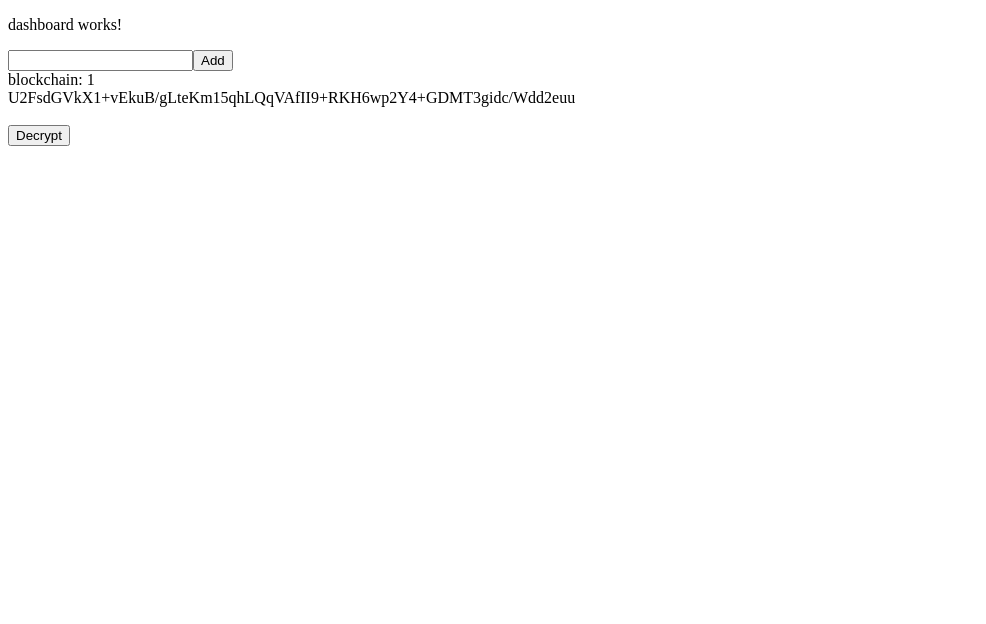
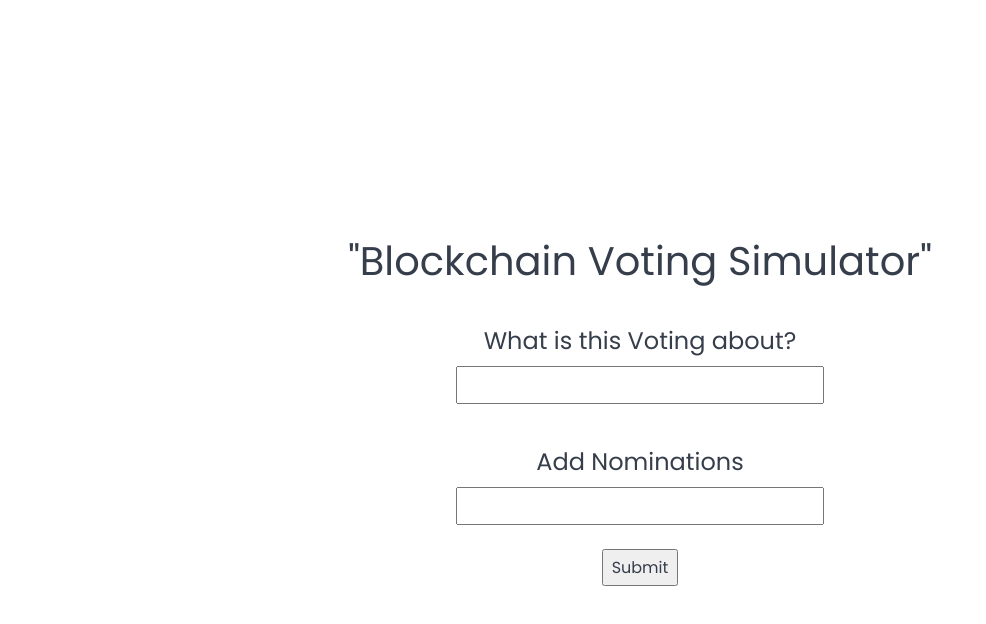
Before and after one commit to RahulPandya25/Blockchain-Online-Voting-System, an Angular app: page / in a window 1280 px wide. Shown: the top 624 px of the page, without its empty margins (0-986 px from the left). Built offline with nearby package versions, Linux system fonts and the light colour scheme.

Commit message:
updates dashboard

```diff
--- a/package.json
+++ b/package.json
@@ -24,6 +24,7 @@
     "crypto-js": "^4.0.0",
     "debug": "^4.3.1",
     "express": "^4.17.1",
+    "lodash": "^4.17.20",
     "rxjs": "~6.5.4",
     "socket.io": "^3.0.3",
     "tslib": "^1.10.0",
--- a/src/components/dashboard/dashboard.component.html
+++ b/src/components/dashboard/dashboard.component.html
@@ -1,4 +1,4 @@
-<p>dashboard works!</p>
+<!-- <p>dashboard works!</p>
 
 <input type="text" name="data" id="data" #textbox />
 
@@ -17,4 +17,46 @@ blockchain: {{ blockChain.blockchain.length }}
 
 <div class="block" *ngFor="let data of data">
   {{ data }}
+</div> -->
+<div class="main">
+  <div class="title">"Blockchain Voting Simulator"</div>
+
+  <div class="section">
+    <div class="label about">What is this Voting about?</div>
+    <input
+      type="text"
+      name="voting-about"
+      id="voting-about"
+      #textbox
+      required
+    />
+  </div>
+  <div class="section">
+    <div class="label nomination">Add Nominations</div>
+    <input
+      type="text"
+      name="nominations"
+      id="nominations"
+      (keyup.enter)="addTag($event)"
+    />
+    <div class="tag-bubbles" *ngIf="currentTags.length > 0">
+      <div class="tag" *ngFor="let t of currentTags">
+        <span class="tag-label">
+          {{ t }}
+        </span>
+        <span class="cross" (click)="removeTag(t)"
+          ><i class="fa fa-times" aria-hidden="true"></i
+        ></span>
+      </div>
+    </div>
+  </div>
+
+  <div *ngIf="showErrorMessage" class="errorMsg">
+    <span class="msg">{{ errorMessage }}</span>
+    <button class="closeMsg" (click)="showErrorMessage = !showErrorMessage">
+      x
+    </button>
+  </div>
+
+  <button class="submit" (click)="submit(textbox.value)">Submit</button>
 </div>
--- a/src/components/dashboard/dashboard.component.scss
+++ b/src/components/dashboard/dashboard.component.scss
@@ -0,0 +1,101 @@
+.main {
+  height: 100vh;
+  width: 60%;
+  margin: 0 auto;
+  display: flex;
+  align-items: center;
+  justify-content: center;
+  flex-direction: column;
+}
+
+.title {
+  font-size: 2.5em;
+  margin: 1rem 0;
+}
+
+.label {
+  font-size: 1.5em;
+}
+
+.section {
+  margin: 1rem 0;
+  width: 60%;
+  display: flex;
+  flex-direction: column;
+  justify-content: center;
+  align-items: center;
+
+  input {
+    width: 80%;
+    padding: 0.25rem;
+    font-size: 1.1em;
+    margin: 0.5rem 0;
+  }
+
+  .tag-bubbles {
+    margin-bottom: 0.75rem;
+    display: flex;
+    flex-wrap: wrap;
+
+    .tag {
+      border: 1px solid rgb(75, 75, 75);
+      border-radius: 0.75rem;
+      margin: 0.2rem 0;
+      display: flex;
+      align-items: center;
+      &:not(:last-child) {
+        margin-right: 0.2rem;
+      }
+
+      .tag-label {
+        padding: 0.2rem 0.25rem 0.2rem 0.5rem;
+        text-align: center;
+      }
+
+      .cross {
+        padding: 0.2rem 0.5rem 0.2rem 0.25rem;
+
+        cursor: pointer;
+      }
+    }
+  }
+}
+
+.errorMsg {
+  background-color: lightcoral;
+  margin-bottom: 1.5rem;
+  display: flex;
+  justify-content: space-between;
+  align-items: center;
+  padding: 0.5rem 1rem;
+  color: white;
+  border-radius: 5px;
+
+  span {
+    margin-right: 0.25rem;
+  }
+  button {
+    height: 1.8rem;
+    width: 1.8rem;
+    font-size: 1.2rem;
+    line-height: 1.2rem;
+    text-align: center;
+    color: white;
+    background-color: rgba(0, 0, 0, 0.1);
+    border-radius: 50%;
+    border: none;
+    transition: all 0.25s ease-in-out;
+
+    &:focus {
+      outline: none;
+    }
+    &:hover {
+      background-color: rgba(0, 0, 0, 0.2);
+    }
+  }
+}
+
+.submit {
+  font-size: 1em;
+  padding: 0.25rem 0.5rem;
+}
--- a/src/components/dashboard/dashboard.component.ts
+++ b/src/components/dashboard/dashboard.component.ts
@@ -1,4 +1,5 @@
 import { Component, OnInit } from "@angular/core";
+import * as _ from "lodash";
 import { CommonService } from "src/services/common.service";
 import { CryptoBlockChain } from "../../classes/crypto-block-chain";
 
@@ -11,6 +12,9 @@ export class DashboardComponent implements OnInit {
   blockChain: CryptoBlockChain;
   textValue: String;
   data = [];
+  currentTags = [];
+  errorMessage = "";
+  showErrorMessage = false;
   constructor() {}
 
   addBlock(data) {
@@ -26,6 +30,36 @@ export class DashboardComponent implements OnInit {
     }
   }
 
+  addTag(e) {
+    if (!_.includes(this.currentTags, e.target.value))
+      this.currentTags.push(e.target.value);
+    e.target.value = "";
+  }
+  removeTag(tag) {
+    _.remove(this.currentTags, function (element) {
+      return element === tag;
+    });
+  }
+
+  submit(text) {
+    if (text != "") {
+      if (this.currentTags.length > 1) {
+        let info = {
+          reason: text,
+          nominations: this.currentTags,
+        };
+
+        console.log(info);
+      } else {
+        this.errorMessage = "Add atleast 2 Nominee";
+        this.showErrorMessage = true;
+      }
+    } else {
+      this.errorMessage = "Please tell us what is this voting for?";
+      this.showErrorMessage = true;
+    }
+  }
+
   ngOnInit(): void {
     this.blockChain = new CryptoBlockChain();
   }
--- a/src/index.html
+++ b/src/index.html
@@ -1,11 +1,15 @@
-<!doctype html>
+<!DOCTYPE html>
 <html lang="en">
   <head>
-  <meta charset="utf-8">
+    <meta charset="utf-8" />
     <title>BlockchainOnlineVotingSystem</title>
-  <base href="/">
-  <meta name="viewport" content="width=device-width, initial-scale=1">
-  <link rel="icon" type="image/x-icon" href="favicon.ico">
+    <base href="/" />
+    <meta name="viewport" content="width=device-width, initial-scale=1" />
+    <link rel="icon" type="image/x-icon" href="favicon.ico" />
+    <link
+      href="https://cdnjs.cloudflare.com/ajax/libs/font-awesome/5.13.0/css/all.min.css"
+      rel="stylesheet"
+    />
   </head>
   <body>
     <app-root></app-root>
--- a/src/styles.scss
+++ b/src/styles.scss
@@ -1 +1,98 @@
 /* You can add global styles to this file, and also import other style files */
+@import url("https://fonts.googleapis.com/css2?family=Poppins:wght@300;400;500;600;700&display=swap");
+
+*,
+*::before,
+*::after {
+  margin: 0;
+  padding: 0;
+  box-sizing: border-box;
+  font-family: "Poppins", sans-serif;
+  color: var(--dark);
+}
+
+body {
+  &::-webkit-scrollbar {
+    width: 6px;
+  }
+  &::-webkit-scrollbar-thumb {
+    background-color: var(--teal-accent);
+    border-radius: 10px;
+  }
+}
+// device sizes
+$breakpoint-mobile: 480px;
+$breakpoint-tablet: 765px;
+$breakpoint-desktop: 1024px;
+
+//mobile
+@media only screen and (max-width: $breakpoint-mobile) {
+  *,
+  *::before,
+  *::after {
+    -webkit-tap-highlight-color: transparent;
+  }
+}
+//tablet
+@media only screen and (min-width: $breakpoint-mobile) and (max-width: $breakpoint-tablet) {
+  *,
+  *::before,
+  *::after {
+    -webkit-tap-highlight-color: transparent;
+  }
+}
+//laptop
+@media only screen and (min-width: $breakpoint-tablet) and (max-width: $breakpoint-desktop) {
+}
+// desktop
+@media screen and (min-width: $breakpoint-desktop) {
+}
+
+:root {
+  --pale-blue-green: #ecfaf5;
+  --pale-green: #dcf8c6;
+  --pale-yellow: #fff5c4;
+  --pale-red: #f79c9f;
+  --pale-blue: #e1f3fb;
+  --blue-ocean: #aadaff;
+  --pale-white: #f9f9f9;
+  --pale-grey: #f0f0f0;
+  --green: #35d371;
+
+  --lime-accent: #9acb34;
+  --teal-accent: #45ada8;
+  --blue-accent: #4285f4;
+  --yellow-accent: #fce100;
+  --green-accent: #16c60c;
+  --orange-accent: #f7630c;
+  --red-accent: #e81224;
+  --dark: #363e4b;
+  --medium: #3c4758;
+  --light: #fbf8ef;
+  --black: #0a112877;
+
+  --icon-clr-1: #2d9cdb;
+
+  --emboss: 6px 6px 10px rgba(0, 0, 0, 0.1),
+    -6px -6px 10px rgba(255, 255, 255, 0.8);
+  --deboss: inset 6px 6px 10px rgba(0, 0, 0, 0.1),
+    inset -6px -6px 10px rgba(255, 255, 255, 0.8);
+
+  --max-section-width: 700px;
+}
+
+.fa::before,
+.far::before,
+.fas::before {
+  font-style: normal;
+  font-family: "Font Awesome 5 Free";
+}
+
+// global container
+.container {
+  margin-top: 0.75rem;
+}
+
+.app-title {
+  font-family: "Pacifico", cursive;
+}
```
Also changed, not shown: 2 other files (tests, documents, lock files or other folders). Lines whose indentation alone changed are shown as unchanged.
